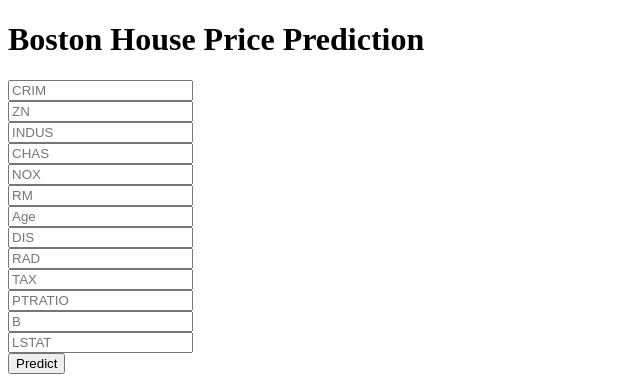
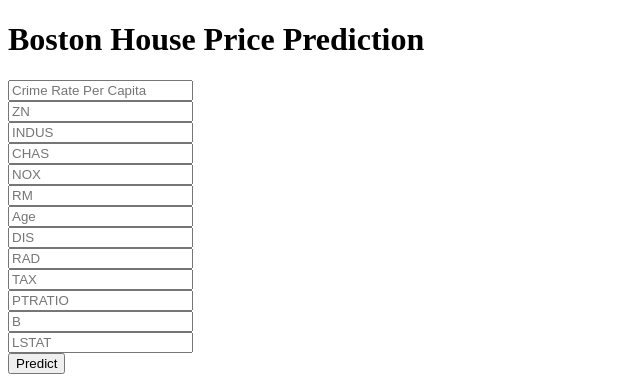
Before and after one commit to Zen-Ong/bostonhouseprice, a Flask app: page / in a window 1280 px wide. Shown: the top 378 px of the page, without its empty margins (0-640 px from the left). Run offline with Flask 2, Linux system fonts and the light colour scheme.

Commit message:
html changes'

```diff
--- a/Template/home.html
+++ b/Template/home.html
@@ -18,7 +18,7 @@
 
      <!-- Main Input For Receiving Query to our ML -->
     <form action="{{ url_for('predict')}}"method="post">
-      <input type="text" name="CRIM" placeholder="CRIM" required="required" /><br>
+      <input type="text" name="CRIM" placeholder="Crime Rate Per Capita" required="required" /><br>
     	<input type="text" name="ZN" placeholder="ZN" required="required" /><br>
         <input type="text" name="INDUS" placeholder="INDUS" required="required" /><br>
         <input type="text" name="CHAS" placeholder="CHAS" required="required" /><br>
```
